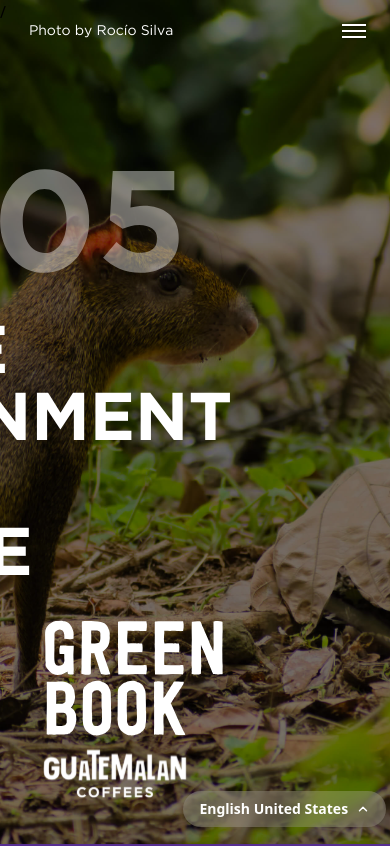
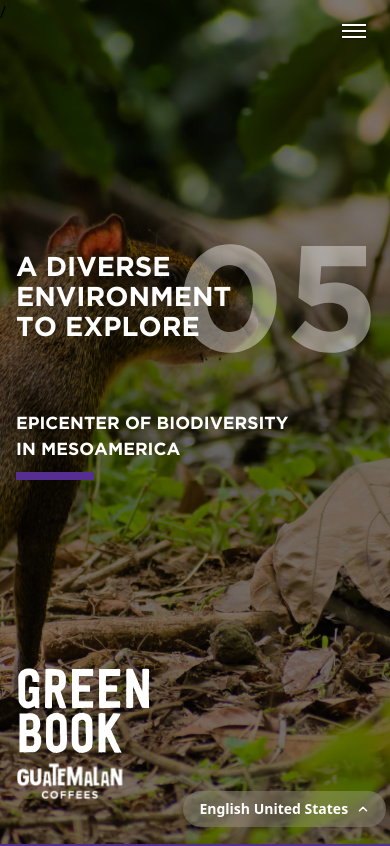
Before and after one commit to Alan4745/front-green-book, a React (Vite) app: page /c5 in a window 390 px wide. Shown: the top 846 px of the page. Built offline with nearby package versions, Linux system fonts and the light colour scheme.

Commit message:
Ajustes portadas C5 y C6

```diff
--- a/src/components/C5/CoverC5.jsx
+++ b/src/components/C5/CoverC5.jsx
@@ -1,5 +1,4 @@
 import LanguageSelector from "../Global/LanguageSelector";
-import MainMenu from "../Global/MainMenu";
 import { useTranslation } from "react-i18next";
 import PageSkeleton from "../Global/PageSkeleton";
 import { Link } from "react-router-dom";
@@ -25,16 +24,49 @@ const CoverC5 = () => {
                 {/* Overlay oscuro suave */}
                 <div className="absolute inset-0 bg-black/50 z-20" />
 
-                {/* Créditos imagen de fondo */}
+                {/* Créditos imagen de fondo — solo desktop */}
                 <figcaption
-                    className="absolute top-[2vh] left-[2vh] z-30 text-white text-sm px-3 py-1 rounded"
+                    className="hidden lg:block absolute top-[2vh] left-[2vh] z-30 text-white text-sm px-3 py-1 rounded"
                     style={{ fontFamily: "GothamNormal" }}
                 >
                     {t("c5.cover.credits", { defaultValue: "Créditos: Rocío Silva" })}
                 </figcaption>
 
-                {/* Número de capítulo */}
-                <div className="absolute top-[20vh] right-[25vh] z-30">
+                {/* MOBILE: bloque título + número + subtítulo */}
+                <div
+                    className="lg:hidden absolute left-0 right-0 z-20"
+                    style={{ top: 'calc(30vh)' }}
+                >
+                    {/* Row: solo h2 + número, centrados entre sí */}
+                    <div className="relative flex items-center">
+                        <h2
+                            className="relative z-30 pl-4 text-white text-[7vw] leading-[1.1] max-w-[60vw] uppercase"
+                            style={{ fontFamily: "GothamBold" }}
+                        >
+                            {t("c5.cover.title.top")} <br /> {t("c5.cover.title.bottom")}
+                        </h2>
+                        <img
+                            src="/Img/Global/Numbers/05.svg"
+                            alt={t("c5.cover.alts.chapter", { num: 5 })}
+                            title={t("c5.cover.alts.chapter", { num: 5 })}
+                            className="absolute right-[5vw] w-[48vw] h-auto z-20"
+                        />
+                    </div>
+
+                    {/* Subtítulo y línea — debajo del row */}
+                    <div className="pl-4 mt-[8vh]">
+                        <h3
+                            className="text-white text-[4.5vw] uppercase"
+                            style={{ fontFamily: "GothamBold" }}
+                        >
+                            {t("c5.cover.subtitle.line1")} <br /> {t("c5.cover.subtitle.line2")}
+                        </h3>
+                        <div className="w-[20vw] h-[1vh] bg-[#562E91] mt-[1vh]"></div>
+                    </div>
+                </div>
+
+                {/* DESKTOP: número de capítulo — intacto */}
+                <div className="hidden lg:block absolute top-[20vh] right-[25vh] z-30">
                     <img
                         src="/Img/Global/Numbers/05.svg"
                         alt={t("c5.cover.alts.chapter", { num: 5 })}
@@ -43,35 +75,31 @@ const CoverC5 = () => {
                     />
                 </div>
 
-                {/* Título y descripción */}
-                <div className="absolute top-[30vh] right-[50vh] z-30 text-white text-left">
+                {/* DESKTOP: título y descripción — intacto */}
+                <div className="hidden lg:block absolute top-[30vh] right-[50vh] z-30 text-white text-left">
                     <h2
                         className="text-white text-[8vh] leading-[1] max-w-[60vw] uppercase"
                         style={{ fontFamily: "GothamBold" }}
                     >
                         {t("c5.cover.title.top")} <br /> {t("c5.cover.title.bottom")}
                     </h2>
-
-                    {/* Subtítulo */}
                     <h3
                         className="text-white text-[4vh] mt-[20vh] uppercase"
                         style={{ fontFamily: "GothamBold" }}
                     >
                         {t("c5.cover.subtitle.line1")} <br /> {t("c5.cover.subtitle.line2")}
                     </h3>
-
-                    {/* Línea morada */}
                     <div className="w-[10vw] h-[1.5vh] bg-[#562E91] mt-[0.5vh]"></div>
                 </div>
 
                 <Link to='/'>
                 {/* Logo inferior izquierdo */}
-                <div className="absolute bottom-[5vh] left-[5vh] z-30">
+                <div className="absolute bottom-[5vh] left-4 z-30 lg:left-[5vh]">
                     <img
                         src="/Logos/LogoPequeño.svg"
                         alt={t("c5.cover.alts.greenBook")}
                         title={t("c5.cover.alts.greenBook")}
-                        className="w-[22vh] h-auto"
+                        className="w-[35vw] h-auto lg:w-[22vh]"
                     />
                 </div>
                 /</Link>
@@ -80,11 +108,6 @@ const CoverC5 = () => {
                 <div className="absolute bottom-[5vh] right-6 z-50">
                     <LanguageSelector alignment="right" />
                 </div>
-
-                {/* Menú desplegable */}
-                <div className="absolute top-[2vh] right-10 z-50">
-                    <MainMenu />
-                </div>
             </div>
         </PageSkeleton>
     );
--- a/src/components/C5/MainC5.jsx
+++ b/src/components/C5/MainC5.jsx
@@ -1,3 +1,4 @@
+import MainMenu from '../Global/MainMenu';
 import CoverC5 from "./CoverC5";
 import Section1C5 from "./Section1C5";
 import Section2C5 from "./Section2C5";
@@ -6,6 +7,9 @@ import Section3C5 from "./Section3C5";
 const Capitulo5 = () => {
     return (
         <div>
+            <div className="absolute top-[2vh] right-10 z-40">
+                <MainMenu />
+            </div>
             <CoverC5 />
 
             <Section1C5 />
--- a/src/components/C6/CoverC6.jsx
+++ b/src/components/C6/CoverC6.jsx
@@ -24,8 +24,43 @@ const CoverC6 = () => {
                 {/* Overlay oscuro suave */}
                 <div className="absolute inset-0 bg-black/30 z-20" />
 
-                {/* Número de capítulo */}
-                <div className="absolute top-[20vh] right-[25vh] z-30">
+                {/* MOBILE: bloque título + número + subtítulo */}
+                <div
+                    className="lg:hidden absolute left-0 right-0 z-20"
+                    style={{ top: 'calc(30vh)' }}
+                >
+                    {/* Row: solo h2 + número, centrados entre sí */}
+                    <div className="relative flex items-center">
+                        <h2
+                            className="relative z-30 pl-4 text-white text-[6.5vw] leading-[1.1] max-w-[58vw] uppercase"
+                            style={{ fontFamily: "GothamBold" }}
+                        >
+                            {t("c6.cover.title.line1")} <br />
+                            {t("c6.cover.title.line2")} <br />
+                            {t("c6.cover.title.line3")}
+                        </h2>
+                        <img
+                            src="/Img/Global/Numbers/06.svg"
+                            alt={t("c6.cover.alts.chapter", { num: 6 })}
+                            title={t("c6.cover.alts.chapter", { num: 6 })}
+                            className="absolute right-[5vw] w-[46vw] h-auto z-20"
+                        />
+                    </div>
+
+                    {/* Subtítulo y línea — debajo del row */}
+                    <div className="pl-4 mt-[8vh]">
+                        <h3
+                            className="text-white text-[4.5vw] uppercase"
+                            style={{ fontFamily: "GothamBold" }}
+                        >
+                            {t("c6.cover.subtitle")}
+                        </h3>
+                        <div className="w-[20vw] h-[1vh] bg-[#00AE43] mt-[1vh]"></div>
+                    </div>
+                </div>
+
+                {/* DESKTOP: número de capítulo — intacto */}
+                <div className="hidden lg:block absolute top-[20vh] right-[25vh] z-30">
                     <img
                         src="/Img/Global/Numbers/06.svg"
                         alt={t("c6.cover.alts.chapter", { num: 6 })}
@@ -34,8 +69,8 @@ const CoverC6 = () => {
                     />
                 </div>
 
-                {/* Título y descripción */}
-                <div className="absolute top-[25vh] right-[40vh] z-30 text-white text-left">
+                {/* DESKTOP: título y descripción — intacto */}
+                <div className="hidden lg:block absolute top-[25vh] right-[40vh] z-30 text-white text-left">
                     <h2
                         className="text-white text-[8vh] leading-[1] max-w-[60vw] uppercase"
                         style={{ fontFamily: "GothamBold" }}
@@ -44,19 +79,13 @@ const CoverC6 = () => {
                         {t("c6.cover.title.line2")} <br />
                         {t("c6.cover.title.line3")}
                     </h2>
-
-                    {/* Subtítulo */}
                     <h3
                         className="text-white text-[4vh] mt-[10vh] uppercase"
                         style={{ fontFamily: "GothamBold" }}
                     >
                         {t("c6.cover.subtitle")}
                     </h3>
-
-                    {/* Línea verde */}
                     <div className="w-[10vw] h-[1.5vh] bg-[#00AE43] mt-[0.5vh]"></div>
-
-                    {/* Texto adicional */}
                     <p
                         className="text-white text-justify text-[3vh] mt-[2vh] max-w-[35vw]"
                         style={{ fontFamily: "GothamNormal" }}
@@ -67,22 +96,20 @@ const CoverC6 = () => {
 
                 <Link to='/'>
                 {/* Logo inferior izquierdo */}
-                <div className="absolute bottom-[5vh] left-[5vh] z-30">
+                <div className="absolute bottom-[5vh] left-4 z-30 lg:left-[5vh]">
                     <img
                         src="/Logos/LogoPequeño.svg"
                         alt={t("c6.cover.alts.greenBook")}
                         title={t("c6.cover.alts.greenBook")}
-                        className="w-[22vh] h-auto"
+                        className="w-[35vw] h-auto lg:w-[22vh]"
                     />
                 </div>
                 /</Link>
 
                 {/* Selector de idioma */}
-                   <div className="absolute bottom-[5vh] right-6 z-50">
+                <div className="absolute bottom-[5vh] right-6 z-50">
                     <LanguageSelector alignment="right" />
                 </div>
-
-
             </div>
         </PageSkeleton>
     );
--- a/src/components/Global/LanguageSelector.jsx
+++ b/src/components/Global/LanguageSelector.jsx
@@ -58,7 +58,7 @@ const LanguageSelector = ({
                 style={{ backgroundColor: buttonBg, color: textColor }}
                 className="flex items-center gap-2 px-4 py-2 rounded-full backdrop-blur-md hover:bg-white/30 transition"
             >
-                <span className="text-sm font-bold font-Gotham select-none">
+                <span className="text-sm font-bold font-Gotham select-none whitespace-nowrap">
                     {selected.label} {selected.region}
                 </span>
                 <svg
```
